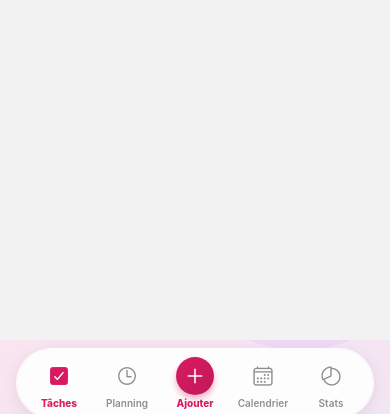
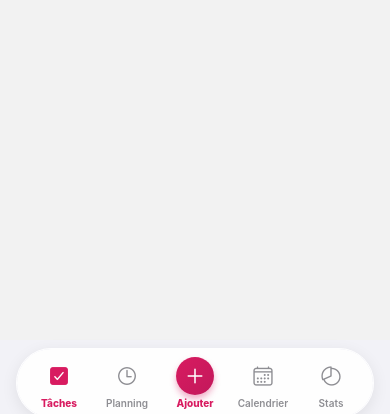
Before and after one commit to claire-arsena/ToDo-List, a React Native app in the folder todo-mobile/: screen / in a window 390 px wide. Shown: the part 414-828 px from the top of the page. Built offline with nearby package versions, Linux system fonts and the light colour scheme.

Commit message:
style: remplacement du fond degrade rose par un arriere-plan iOS epure et neutre (#f2f2f7)

```diff
--- a/todo-mobile/src/components/Background.jsx
+++ b/todo-mobile/src/components/Background.jsx
@@ -1,22 +1,12 @@
 import React from 'react';
-import { StyleSheet, View, Platform } from 'react-native';
-import { LinearGradient } from 'expo-linear-gradient';
+import { StyleSheet, View } from 'react-native';
 
 export default function Background({ children }) {
   return (
     <View style={styles.outerWrapper}>
-      <LinearGradient
-        colors={['#fff0f5', '#ffe4ec', '#f3e5f5']}
-        start={{ x: 0, y: 0 }}
-        end={{ x: 1, y: 1 }}
-        style={styles.appFrame}
-      >
-        {/* Soft background ambient blobs */}
-        <View style={styles.blobPink} />
-        <View style={styles.blobPurple} />
-
+      <View style={styles.appFrame}>
         <View style={styles.container}>{children}</View>
-      </LinearGradient>
+      </View>
     </View>
   );
 }
@@ -28,39 +18,20 @@ const styles = StyleSheet.create({
     height: '100%',
     alignItems: 'center',
     justifyContent: 'center',
-    backgroundColor: '#eef0f4',
+    backgroundColor: '#e5e5ea',
   },
   appFrame: {
     flex: 1,
     width: '100%',
     maxWidth: 500,
     position: 'relative',
+    backgroundColor: '#f2f2f7', // Arriere-plan pur iOS
     overflow: 'hidden',
     shadowColor: '#000',
     shadowOffset: { width: 0, height: 10 },
-    shadowOpacity: 0.12,
+    shadowOpacity: 0.08,
     shadowRadius: 24,
     elevation: 8,
   },
   container: { flex: 1, position: 'relative', zIndex: 2 },
-  blobPink: {
-    position: 'absolute',
-    width: 320,
-    height: 320,
-    borderRadius: 160,
-    backgroundColor: 'rgba(255, 102, 179, 0.22)',
-    top: -60,
-    left: -60,
-    zIndex: 1,
-  },
-  blobPurple: {
-    position: 'absolute',
-    width: 280,
-    height: 280,
-    borderRadius: 140,
-    backgroundColor: 'rgba(224, 195, 252, 0.35)',
-    bottom: 80,
-    right: -50,
-    zIndex: 1,
-  },
 });
```
